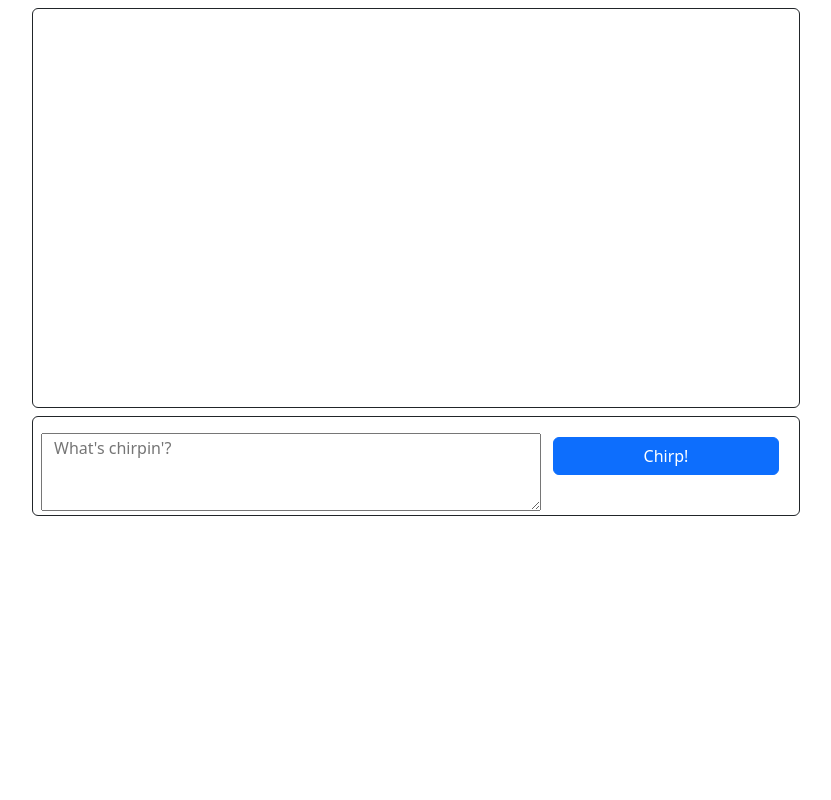
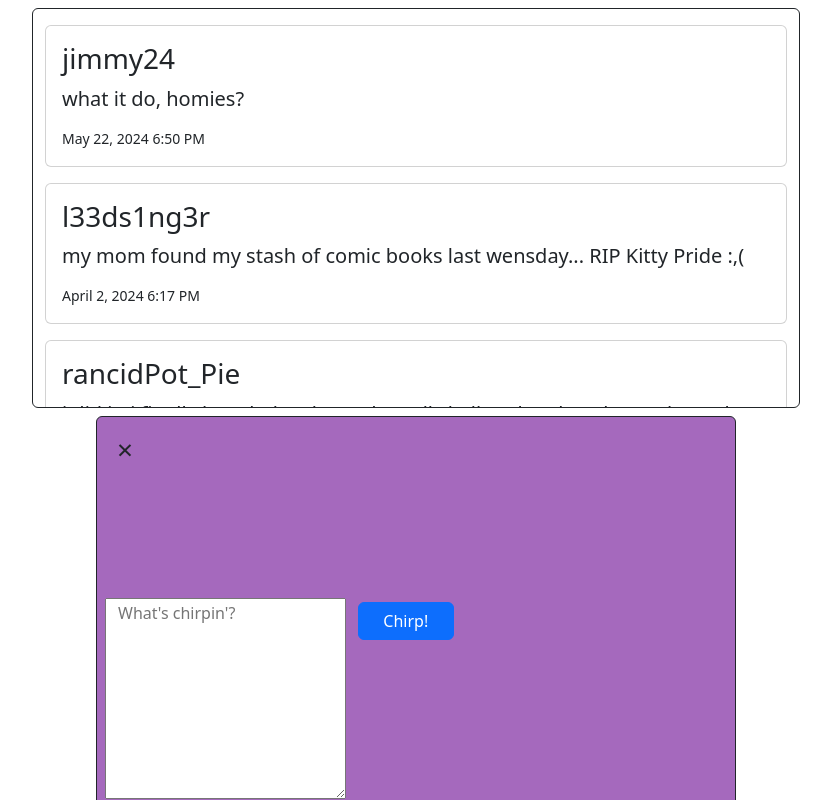
Before and after one commit to MrMeadows/chirper, a React (Create React App) app: page / in a window 1280 px wide. Both pictures are taken after typing "Sample" into the empty fields and a click on the button "Enter". Shown: the whole page, without its empty margins (224-1055 px from the left). Built offline with nearby package versions, Linux system fonts and the light colour scheme.

Commit message:
converting Input form to modal
converted Input form to modal but not yet finished styling the modal

```diff
--- a/src/components/Feed.jsx
+++ b/src/components/Feed.jsx
@@ -10,6 +10,9 @@ const Feed = ({ chirps }) => {
             {chirps.map((chirp, index) => (
                 <Post key={index} username={chirp.username} chirp={chirp.chirpContent} timestamp={chirp.timestamp}/>
             ))}
+            <Post username="jimmy24" chirp="what it do, homies?" timestamp="May 22, 2024 6:50 PM"/>
+            <Post username="l33ds1ng3r" chirp="my mom found my stash of comic books last wensday... RIP Kitty Pride :,(" timestamp="April 2, 2024 6:17 PM"/>
+            <Post username="rancidPot_Pie" chirp="i did it. i finally beat halo 3 legendary all skulls solo. #hayabusa #booyah" timestamp="Jan 14, 2024 9:21 PM"/>
         </div>
     )
 }
--- a/src/components/Input.jsx
+++ b/src/components/Input.jsx
@@ -4,6 +4,11 @@ import dayjs from 'dayjs';
 const Input = ({ username, addChirp }) => {
 
     const [chirp, setChirp] = useState('');
+
+    const createChirpBtnClick = (e) => {
+        let modal = document.getElementById('modal')
+        modal.style.display = 'block'
+    }
 
     const handleSubmit = (e) => {
 
@@ -14,11 +19,15 @@ const Input = ({ username, addChirp }) => {
     }
 
     return (
+        <div>
+            <div className="container d-flex justify-content-center">
                 <form
-        className="container form my-2 border border-dark rounded"
+                className="d-flex container form m-auto border border-dark rounded w-50 h-50 z-1 position-fixed"
                 onSubmit={handleSubmit}
-        style={{ width: "60%", height: "100px", verticalAlign: "bottom"}}>
+                style={{display: 'none', backgroundColor: '#A569BD'}}
+                id="modal">
                     <div className="my-2 p-2 row">
+                        <span class="h3 float-ends">&times;</span>
                         <textarea
                             placeholder="What's chirpin'?"
                             className="col-8"
@@ -31,6 +40,9 @@ const Input = ({ username, addChirp }) => {
                         </div>
                     </div>
                 </form>
+                <button type="button" className="btn btn-primary mb-2 w-50" onClick={createChirpBtnClick}>Create Chirp</button>
+            </div>
+        </div>
     )
 }
 
--- a/src/components/Post.jsx
+++ b/src/components/Post.jsx
@@ -6,10 +6,10 @@ const Post = ({ username, chirp, timestamp }) => {
     let id = uuidv4();
 
     return (
-        <div className="card card-body my-3">
+        <div className="card card-body mt-3">
             <h3 className="card-title">{username}</h3>
-            <p className="card-text" id={id}>{chirp}</p>
-            <p>{timestamp}</p>
+            <p className="lead mb-1" id={id}>{chirp}</p>
+            <p className="card-text mb-0 mt-2"><small>{timestamp}</small></p>
         </div>
     )
 }
```
Also changed, not shown: 1 other file (tests, documents, lock files or other folders). Lines whose indentation alone changed are shown as unchanged.
